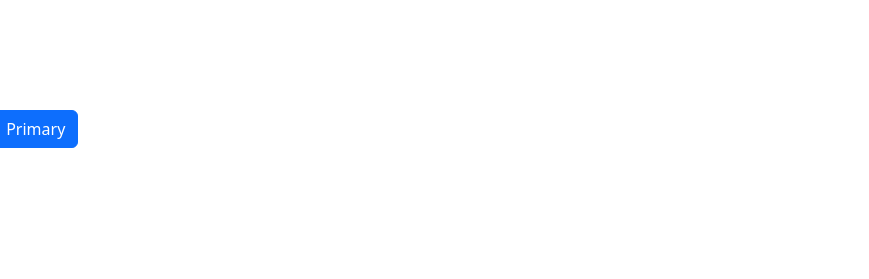
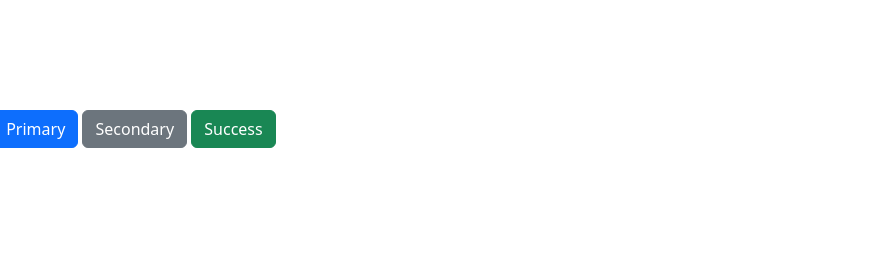
Before and after one commit to Gaurav3798/excellence, a plain HTML site: page index.html in a window 1280 px wide. Shown: the part 853-1132 px from the top of the page, 411-1280 px from the left. Drawn offline with nearby package versions, Linux system fonts and the light colour scheme.

Commit message:
two  button added

```diff
--- a/index.html
+++ b/index.html
@@ -84,6 +84,9 @@
 
 <button type="button" class="btn btn-primary">Primary</button>
 
+<button type="button" class="btn btn-secondary">Secondary</button>
+<button type="button" class="btn btn-success">Success</button>
+
    <script src="https://cdn.jsdelivr.net/npm/bootstrap@5.3.8/dist/js/bootstrap.bundle.min.js" integrity="sha384-FKyoEForCGlyvwx9Hj09JcYn3nv7wiPVlz7YYwJrWVcXK/BmnVDxM+D2scQbITxI" crossorigin="anonymous"></script>
 </body>
 </html>
```
